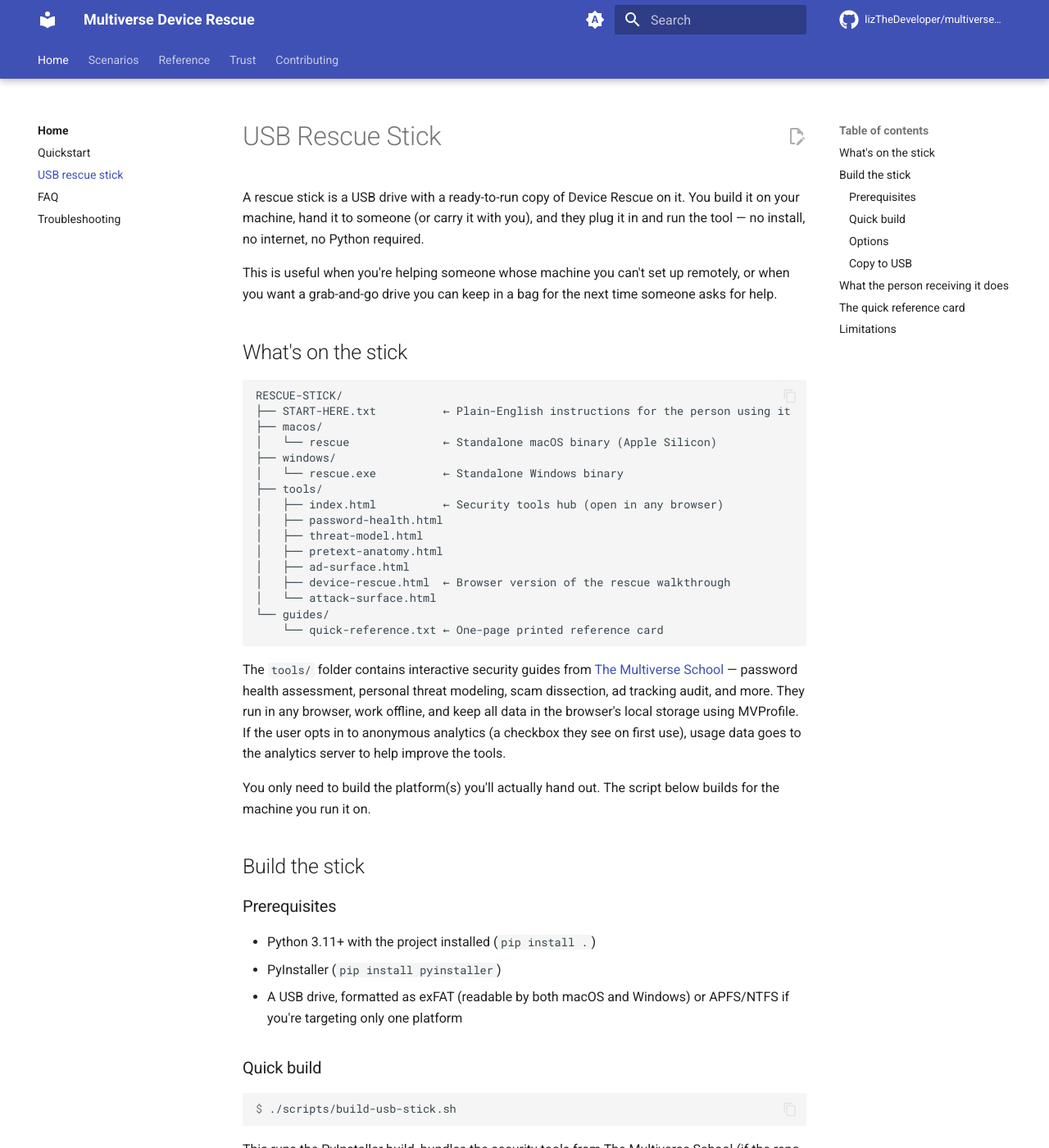
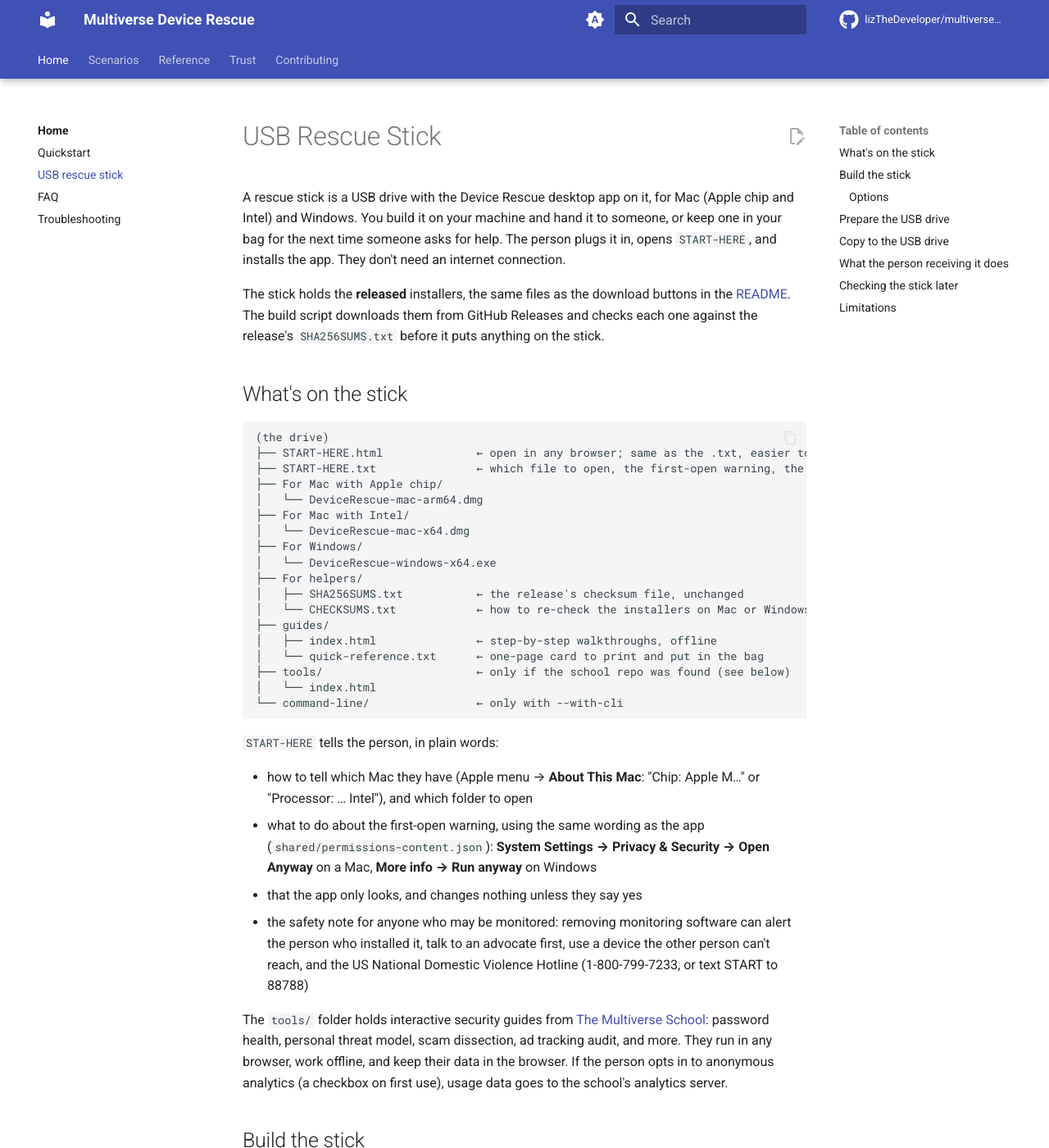
Before and after one commit to lizTheDeveloper/multiverse-device-rescue, an MkDocs documentation site: the page built from docs/usb-rescue-stick.md, in a window 1280 px wide and 1400 px high. Shown: the whole window at 82% size. Built offline with MkDocs 1.6.1 and Material for MkDocs 9.7.7, drawn with Linux system fonts in a browser that asks for light colours; comment, search, counter and statistics services are not loaded; some of the changed text lies outside the part shown.

Commit message:
Build the USB rescue stick from the released installers
The rescue stick now carries the published desktop installers (Mac Apple
chip, Mac Intel, Windows) instead of a CLI built on whatever machine runs
the script. scripts/build_rescue_stick.py (run via uv; build-usb-stick.sh
wraps it) downloads a release with `gh release download` into a fresh
directory, checks every installer against the release's SHA256SUMS.txt and
stops on any mismatch, then lays out dist/rescue-stick/ for a non-technical
person: START-HERE.txt and START-HERE.html (which Mac you have, the
first-open steps from shared/permissions-content.json, read-only promise,
safety note and hotline), per-platform folders, guides, the school's
offline tools (built in a scratch copy) and a "For helpers" folder with
SHA256SUMS.txt and how to re-check it.

--with-cli adds the command-line binary for this OS via
`uv run --with pyinstaller`. --write-to /Volumes/NAME copies the built
stick onto a mounted drive with rsync (copy only, never formats or
deletes), refusing paths outside /Volumes, the startup disk, internal
non-removable disks, disk images and drives without room, asks for a
typed y unless --yes, and re-verifies the copied installers.

Co-Authored-By: Claude Opus 5.5 <noreply@anthropic.com>

````diff
--- a/docs/usb-rescue-stick.md
+++ b/docs/usb-rescue-stick.md
@@ -1,137 +1,182 @@
 # USB Rescue Stick
 
-A rescue stick is a USB drive with a ready-to-run copy of Device Rescue on it.
-You build it on your machine, hand it to someone (or carry it with you), and
-they plug it in and run the tool — no install, no internet, no Python required.
+A rescue stick is a USB drive with the Device Rescue desktop app on it, for
+Mac (Apple chip and Intel) and Windows. You build it on your machine and hand
+it to someone, or keep one in your bag for the next time someone asks for help.
+The person plugs it in, opens `START-HERE`, and installs the app. They don't
+need an internet connection.
 
-This is useful when you're helping someone whose machine you can't set up
-remotely, or when you want a grab-and-go drive you can keep in a bag for the
-next time someone asks for help.
+The stick holds the **released** installers, the same files as the download
+buttons in the [README](https://github.com/lizTheDeveloper/multiverse-device-rescue#download).
+The build script downloads them from GitHub Releases and checks each one
+against the release's `SHA256SUMS.txt` before it puts anything on the stick.
 
 ## What's on the stick
 
 ```
-RESCUE-STICK/
-├── START-HERE.txt          ← Plain-English instructions for the person using it
-├── macos/
-│   └── rescue              ← Standalone macOS binary (Apple Silicon)
-├── windows/
-│   └── rescue.exe          ← Standalone Windows binary
-├── tools/
-│   ├── index.html          ← Security tools hub (open in any browser)
-│   ├── password-health.html
-│   ├── threat-model.html
-│   ├── pretext-anatomy.html
-│   ├── ad-surface.html
-│   ├── device-rescue.html  ← Browser version of the rescue walkthrough
-│   └── attack-surface.html
-└── guides/
-    └── quick-reference.txt ← One-page printed reference card
+(the drive)
+├── START-HERE.html              ← open in any browser; same as the .txt, easier to read
+├── START-HERE.txt               ← which file to open, the first-open warning, the safety note
+├── For Mac with Apple chip/
+│   └── DeviceRescue-mac-arm64.dmg
+├── For Mac with Intel/
+│   └── DeviceRescue-mac-x64.dmg
+├── For Windows/
+│   └── DeviceRescue-windows-x64.exe
+├── For helpers/
+│   ├── SHA256SUMS.txt           ← the release's checksum file, unchanged
+│   └── CHECKSUMS.txt            ← how to re-check the installers on Mac or Windows
+├── guides/
+│   ├── index.html               ← step-by-step walkthroughs, offline
+│   └── quick-reference.txt      ← one-page card to print and put in the bag
+├── tools/                       ← only if the school repo was found (see below)
+│   └── index.html
+└── command-line/                ← only with --with-cli
 ```
 
-The `tools/` folder contains interactive security guides from
-[The Multiverse School](https://themultiverse.school) — password health
-assessment, personal threat modeling, scam dissection, ad tracking audit,
-and more. They run in any browser, work offline, and keep all data in
-the browser's local storage using MVProfile. If the user opts in to
-anonymous analytics (a checkbox they see on first use), usage data goes
-to the analytics server to help improve the tools.
+`START-HERE` tells the person, in plain words:
 
-You only need to build the platform(s) you'll actually hand out. The script
-below builds for the machine you run it on.
+- how to tell which Mac they have (Apple menu → **About This Mac**: "Chip:
+  Apple M…" or "Processor: … Intel"), and which folder to open
+- what to do about the first-open warning, using the same wording as the app
+  (`shared/permissions-content.json`): **System Settings → Privacy & Security
+  → Open Anyway** on a Mac, **More info → Run anyway** on Windows
+- that the app only looks, and changes nothing unless they say yes
+- the safety note for anyone who may be monitored: removing monitoring
+  software can alert the person who installed it, talk to an advocate first,
+  use a device the other person can't reach, and the US National Domestic
+  Violence Hotline (1-800-799-7233, or text START to 88788)
+
+The `tools/` folder holds interactive security guides from
+[The Multiverse School](https://themultiverse.school): password health,
+personal threat model, scam dissection, ad tracking audit, and more. They run
+in any browser, work offline, and keep their data in the browser. If the person
+opts in to anonymous analytics (a checkbox on first use), usage data goes to
+the school's analytics server.
 
 ## Build the stick
 
-### Prerequisites
-
-- Python 3.11+ with the project installed (`pip install .`)
-- PyInstaller (`pip install pyinstaller`)
-- A USB drive, formatted as exFAT (readable by both macOS and Windows) or
-  APFS/NTFS if you're targeting only one platform
-
-### Quick build
+You need [uv](https://docs.astral.sh/uv/) and the
+[GitHub CLI](https://cli.github.com/) signed in (`gh auth login`).
 
 ```console
 $ ./scripts/build-usb-stick.sh
 ```
 
-This runs the PyInstaller build, bundles the security tools from The
-Multiverse School (if the repo is found nearby), and assembles the rescue
-stick directory at `dist/rescue-stick/`. Copy that folder to a USB drive
-and you're done.
+This downloads the latest release into a new, empty folder under `dist/`,
+checks every installer against `SHA256SUMS.txt` (and stops if anything doesn't
+match), builds the guides, bundles the school's tools if it finds the school
+repo, and writes the stick to `dist/rescue-stick/`. It deletes the download
+folder afterwards and prints the stick's size (a little under 400 MB).
 
-The script looks for the school repo at `../themultiverse.school` or
-`~/src/themultiverse.school`. If it's somewhere else:
-
-```console
-$ ./scripts/build-usb-stick.sh --school-dir /path/to/themultiverse.school
-```
+The wrapper runs `uv run scripts/build_rescue_stick.py`; you can run that
+directly with the same options.
 
 ### Options
 
 ```console
-$ ./scripts/build-usb-stick.sh --skip-build        # assemble only (binary already built)
-$ ./scripts/build-usb-stick.sh --skip-tools         # don't bundle the web tools
-$ ./scripts/build-usb-stick.sh --school-dir PATH    # specify the school repo location
+$ ./scripts/build-usb-stick.sh --version v0.3.4        # a specific release instead of the latest
+$ ./scripts/build-usb-stick.sh --with-cli              # also build the command-line tool for this computer
+$ ./scripts/build-usb-stick.sh --skip-tools            # leave out the school's web tools
+$ ./scripts/build-usb-stick.sh --school-dir PATH       # where your themultiverse.school checkout is
 ```
 
-### Copy to USB
+`--with-cli` builds the command-line `rescue` binary with PyInstaller
+(`uv run --with pyinstaller pyinstaller rescue.spec`) for the OS and chip of
+the machine you build on only. It isn't part of the release, so it isn't in
+`SHA256SUMS.txt`; its checksum goes in `command-line/SHA256SUMS-cli.txt`.
+Most people should use the desktop app.
 
-On macOS:
+The script looks for the school repo at `../themultiverse.school` or
+`~/src/themultiverse.school`. It builds the tools in a scratch copy, so the
+school repo isn't modified.
+
+## Prepare the USB drive
+
+Use **exFAT** if the stick might be used on both Mac and Windows. Macs and
+Windows PCs can both read and write it, and unlike FAT32 it has no 4 GB file
+limit. Many new drives come formatted as exFAT or FAT32 already; both work.
+
+If you need to reformat it on a Mac (this **erases everything on the drive**,
+so check it's the right one):
+
+1. Open **Disk Utility** (Applications → Utilities).
+2. Choose **View → Show All Devices**.
+3. In the sidebar, select the USB drive itself (the top-level entry for it,
+   not your Mac's internal disk).
+4. Click **Erase**. Name: `RESCUE`. Format: **ExFAT**. Scheme: **GUID
+   Partition Map**.
+5. Click **Erase**, then **Done**.
+
+The build script never formats or erases anything. That step is up to you.
+
+## Copy to the USB drive
+
+With the drive plugged in and showing in Finder:
+
 ```console
-$ cp -R dist/rescue-stick/* /Volumes/YOUR-USB-DRIVE/
+$ ./scripts/build-usb-stick.sh --write-to /Volumes/RESCUE
 ```
 
-On Windows:
-```doscon
-C:\> xcopy /E dist\rescue-stick\* E:\
-```
+This copies `dist/rescue-stick/` onto the drive and checks the copied
+installers against `SHA256SUMS.txt` again. It only copies: it doesn't
+format, erase or delete anything, and files already on the drive are left
+alone (files with the same names are replaced). Before copying it shows what
+it will copy and asks you to type `y`. Add `--yes` to skip the question.
+
+It refuses to copy when:
+
+- the path isn't under `/Volumes/` (for example `/Volumes/Macintosh HD`, which
+  is your startup disk)
+- nothing is mounted there
+- `diskutil` says the volume is on the startup disk, is an internal
+  non-removable disk, or is a mounted disk image
+- the drive doesn't have enough free space
+
+`--write-to` works on macOS only. On Windows or Linux, copy the
+**contents** of `dist/rescue-stick/` to the root of the drive by hand.
+
+When it's done, eject the drive in Finder before unplugging it.
 
 ## What the person receiving it does
 
-They plug in the drive, open it, and read `START-HERE.txt`. The short version:
+They plug in the drive, open it, and double-click `START-HERE.html` (or read
+`START-HERE.txt`). The short version:
 
 === "macOS"
 
-    1. Open the `macos` folder on the USB drive
-    2. Right-click `rescue` → Open (macOS will ask about an unidentified developer — click Open)
-    3. A terminal window opens and the scan starts
-    4. Read the results — nothing is changed unless you say so
+    1. Apple menu → About This Mac. "Chip: Apple M…" → open **For Mac with
+       Apple chip**. "Processor: … Intel" → open **For Mac with Intel**.
+    2. Double-click the `.dmg` and drag **Device Rescue** into **Applications**.
+    3. Open Device Rescue. A warning appears. Click **Done**.
+    4. System Settings → Privacy & Security, scroll down, click **Open Anyway**.
+    5. Click **Get started**.
 
 === "Windows"
 
-    1. Open the `windows` folder on the USB drive
-    2. Double-click `rescue.exe` (Windows may show a SmartScreen warning — click "More info" → "Run anyway")
-    3. A terminal window opens and the scan starts
-    4. Read the results — nothing is changed unless you say so
+    1. Open **For Windows** and double-click `DeviceRescue-windows-x64.exe`.
+    2. If "Windows protected your PC" appears, click **More info**, then
+       **Run anyway**.
+    3. Click **Get started**.
 
-## The quick reference card
+## Checking the stick later
 
-`guides/quick-reference.txt` is a one-page document you can print and include
-in the envelope or bag with the USB drive. It covers:
-
-- What Device Rescue is (one sentence)
-- How to open and run it
-- How to read the four outcomes (clean / findings / unavailable / unsupported)
-- How to export a report to share
-- What the tool will never ask for (passwords, 2FA codes, recovery keys)
-- The domestic-violence safety note and hotline number
+If the stick has been out of your sight, `For helpers/CHECKSUMS.txt` explains
+how to re-check each installer (`shasum -a 256` on a Mac, `Get-FileHash` in
+PowerShell) against `SHA256SUMS.txt`. For the strongest check, compare against
+the `SHA256SUMS.txt` on the release page from a different computer, so a
+changed drive can't vouch for itself.
 
 ## Limitations
 
-- The binary is built for **one architecture**. An Apple Silicon Mac produces a
-  binary that won't run on Intel Macs (and vice versa). If you need both, build
-  on both and put both in the `macos/` folder (`rescue-arm64` and
-  `rescue-x86_64`).
-- The macOS binary is **unsigned** — Gatekeeper will block it on first launch.
-  The recipient has to right-click → Open (or go to System Settings → Privacy &
-  Security → Open Anyway). The START-HERE instructions walk them through this.
-- The Windows binary is **unsigned** — SmartScreen will flag it. Same deal:
-  "More info" → "Run anyway."
-- The binary includes the modules, profiles, and guides that existed at build
-  time. To pick up new content, rebuild the stick.
+- The installers are **unsigned**, so macOS Gatekeeper and Windows SmartScreen
+  warn on first open. START-HERE walks the person through it.
+- The stick has the release it was built from. To pick up a newer release,
+  build it again and copy it again.
+- There's no Linux desktop app. For Linux, build with `--with-cli` on a Linux
+  machine, or install from source (see the README).
 - This is a **portable app on a USB drive**, not a bootable recovery
   environment. It runs on the machine's own OS, which means a deeply
   compromised OS could lie to it. If you suspect that level of compromise,
-  you need professional incident response — see
+  you need professional incident response. See
   [Trust and safety](trust-and-safety.md).
````
Also changed, not shown: 4 other files.
